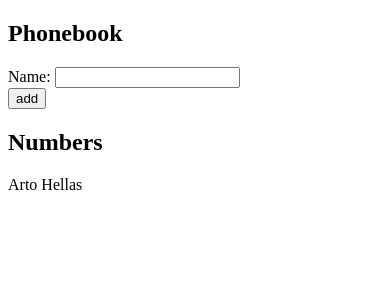
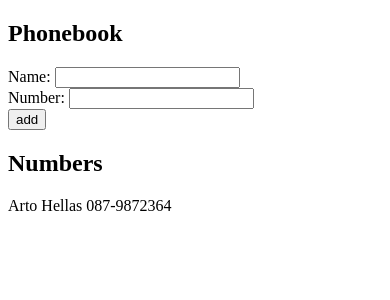
Before and after one commit to achmad-syidiq/FullStack-Open-2024, a React (Vite) app in the folder part2/phonebook/: page / in a window 390 px wide. Shown: the top 300 px of the page. Built offline with nearby package versions, Linux system fonts and the light colour scheme.

Commit message:
Exercise 2.8 : Phonebook step 3

```diff
--- a/part2/phonebook/src/App.jsx
+++ b/part2/phonebook/src/App.jsx
@@ -1,11 +1,16 @@
 import { useState } from "react";
 
 const App = () => {
-  const [persons, setPersons] = useState([{ name: "Arto Hellas" }]);
+  const [persons, setPersons] = useState([{ name: "Arto Hellas", number: "087-9872364" }]);
   const [newPerson, setNewPerson] = useState("");
-  const handleChangeNewPerson = (event) => {
+  const [newNumber, setNewNumber] = useState("");
+  const handleNewPerson = (event) => {
     setNewPerson(event.target.value);
   };
+
+  const handleNewNumber = (event) => {
+    setNewNumber(event.target.value)
+  }
 
   const handleAddPerson = (event) => {
     event.preventDefault();
@@ -13,22 +18,22 @@
       alert(`${newPerson} has already added in phonebook`);
       return;
     }
-    setPersons([...persons, { name: newPerson }]);
+    setPersons([...persons, { name: newPerson, number: newNumber }]);
     setNewPerson("");
+    setNewNumber("");
   };
 
   return (
     <div>
       <h2>Phonebook</h2>
       <form>
-        <div>
-          Name: <input value={newPerson} onChange={handleChangeNewPerson} />
-        </div>
-        <button type="submit" onClick={handleAddPerson}>add</button>
+        <div>Name: <input value={newPerson} onChange={handleNewPerson} /></div>
+        <div>Number: <input value={newNumber} onChange={handleNewNumber} /></div>
+        <div><button type="submit" onClick={handleAddPerson}>add</button></div>
       </form>
       <h2>Numbers</h2>
       {persons.map((person, index) => (
-        <p key={index}>{person.name}</p>
+        <p key={index}>{person.name} {person.number}</p>
       ))}
     </div>
   );
```
